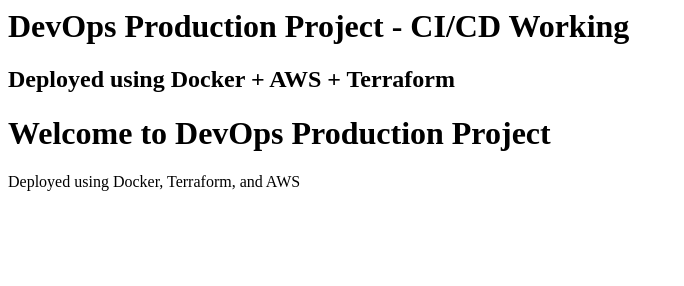
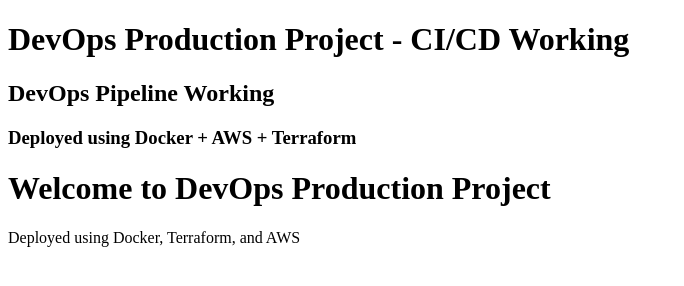
Before and after one commit to SayambarRanjeet/aws-devops-production-project, a plain HTML site: page app/index.html in a window 1280 px wide. Shown: the whole page, without its empty margins (0-684 px from the left). Drawn offline with Linux system fonts and the light colour scheme.

Commit message:
update website design

```diff
--- a/app/index.html
+++ b/app/index.html
@@ -1,5 +1,3 @@
-<h1>DevOps Production Project - CI/CD Working</h1>
-<h2>Deployed using Docker + AWS + Terraform</h2>
 <!DOCTYPE html>
 <html>
 <head>
@@ -7,8 +5,13 @@
 </head>
 
 <body>
+
+<h1>DevOps Production Project - CI/CD Working</h1>
+<h2>DevOps Pipeline Working</h2>
+<h3>Deployed using Docker + AWS + Terraform</h3>
+
 <h1>Welcome to DevOps Production Project</h1>
 <p>Deployed using Docker, Terraform, and AWS</p>
+
 </body>
-
 </html>
```
